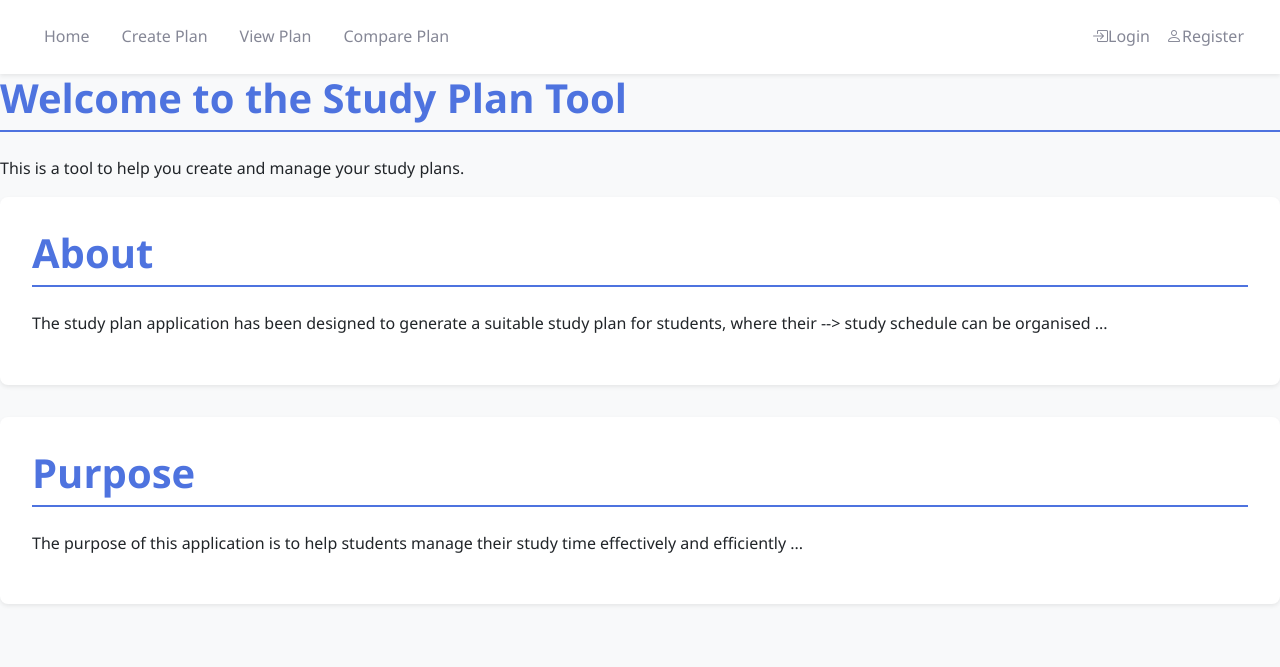
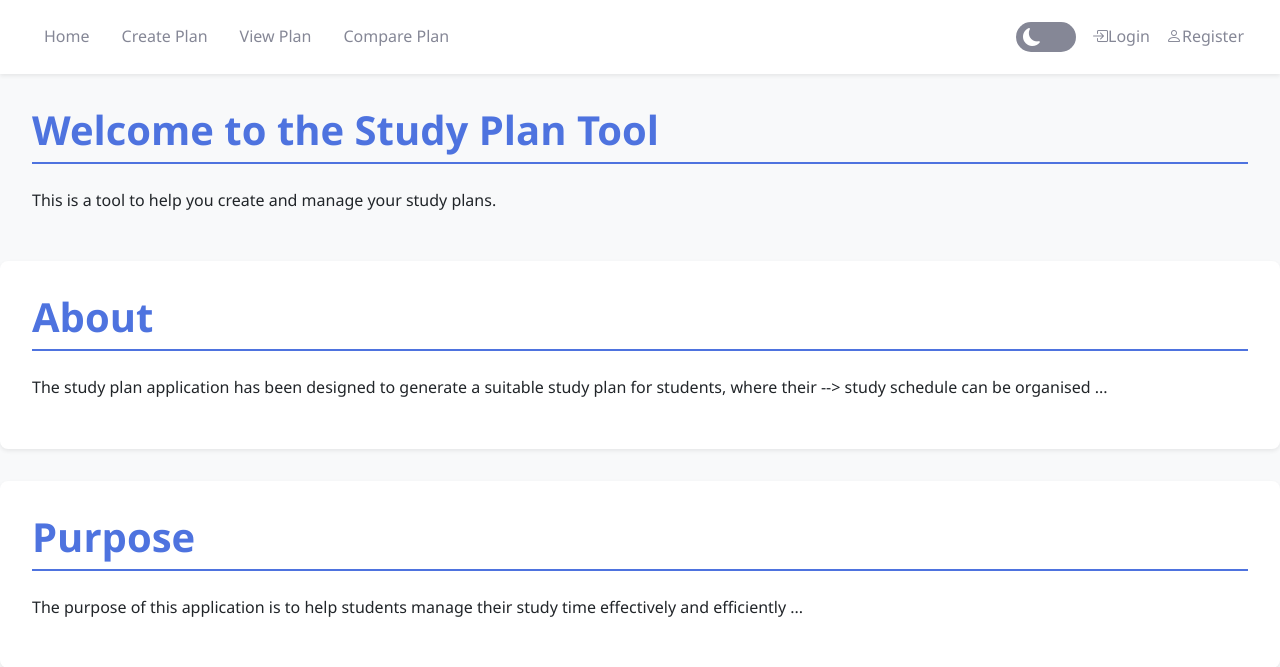
Before and after one commit to tri-tim-m-nguyen/study-plan-application, a Flask app: page / in a window 1280 px wide. Shown: the top 667 px of the page. Run offline with Flask 3, Linux system fonts and the light colour scheme.

Commit message:
redownloaded the login.html file I deleted in the latest push from the commit e14c5cc33a4e62fa72ca233c31e8661bccd77b90, I have also added a toggle on the main page in the nav bar that will allow users to switch from light to dark mode themes and have aligned the header on the home page with all other elements

```diff
--- a/app/static/global.css
+++ b/app/static/global.css
@@ -64,6 +64,10 @@
     transition: transform 0.3s ease;
   }
 
+  #Header{
+    padding: 2rem;
+  }
+
   #About:hover, #Purpose:hover {
     transform: translateY(-5px);
     box-shadow: var(--shadow-md);
@@ -89,3 +93,89 @@
     padding: 1rem 0;
     margin-top: auto;
   }
+
+  /* ===== Theme Switch Button ===== */
+.theme-switch-wrapper {
+    display: flex;
+    align-items: center;
+}
+
+.theme-switch {
+    position: relative;
+    display: inline-block;
+    width: 60px;
+    height: 30px;
+    background: var(--secondary-color);
+    border-radius: 50px;
+    cursor: pointer;
+    transition: background 0.3s ease;
+}
+
+.theme-switch .icon {
+    position: absolute;
+    top: 50%;
+    transform: translateY(-50%);
+    width: 28px;
+    height: 28px;
+    display: flex;
+    align-items: center;
+    justify-content: center;
+    font-size: 18px;
+    color: white;
+    transition: all 0.4s ease;
+}
+
+.theme-switch .moon {
+    left: 2px;
+}
+
+.theme-switch .sun {
+    right: 2px;
+    opacity: 0;
+}
+
+#theme-toggle {
+    display: none;
+}
+
+#theme-toggle:checked + .theme-switch {
+    background: var(--primary-color);
+}
+
+#theme-toggle:checked + .theme-switch .moon {
+    opacity: 0;
+}
+
+#theme-toggle:checked + .theme-switch .sun {
+    opacity: 1;
+}
+
+/* ===== Dark Mode Styles ===== */
+body.dark-mode {
+    background-color: #121212;
+    color: #f8f9fa;
+}
+
+body.dark-mode .navbar {
+    background-color: #1f1f1f;
+}
+
+body.dark-mode .nav-link {
+    color: #f8f9fa !important;
+}
+
+body.dark-mode h1,
+body.dark-mode h2,
+body.dark-mode h3 {
+    color: #f8f9fa;
+}
+
+body.dark-mode #About,
+body.dark-mode #Purpose {
+    background: #1f1f1f;
+    color: #f8f9fa;
+}
+
+body.dark-mode footer {
+    background-color: #000000;
+}
--- a/app/templates/base.html
+++ b/app/templates/base.html
@@ -32,7 +32,16 @@
                             </ul>
 
                             {% if show_auth_links %}
-                            <ul class="navbar-nav ms-auto mb-2 mb-lg-0">
+                            <ul class="navbar-nav ms-auto mb-2 mb-lg-0 d-flex align-items-center">
+                                <li class="nav-item mx-2">
+                                    <div class="theme-switch-wrapper">
+                                        <input type="checkbox" id="theme-toggle" />
+                                        <label for="theme-toggle" class="theme-switch">
+                                            <span class="icon moon"><i class="bi bi-moon-fill"></i></span>
+                                            <span class="icon sun"><i class="bi bi-sun-fill"></i></span>
+                                        </label>
+                                    </div>
+                                </li>
                                 <li><a class = "nav-link" href="{{ url_for('login') }}"><i class="bi bi-box-arrow-in-right"></i>Login</a></li>
                                 <li><a class = "nav-link" href="{{ url_for('signup') }}"><i class="bi bi-person"></i>Register</a></li>
                             </ul>
@@ -59,5 +68,17 @@
         <script src="https://cdn.jsdelivr.net/npm/bootstrap@5.3.3/dist/js/bootstrap.bundle.min.js"
         integrity="sha384-YvpcrYf0tY3lHB60NNkmXc5s9fDVZLESaAA55NDzOxhy9GkcIdslK1eN7N6jIeHz"
         crossorigin="anonymous"></script>
+
+        <script>
+            const toggleSwitch = document.getElementById('theme-toggle');
+
+            toggleSwitch.addEventListener('change', () => {
+                if (toggleSwitch.checked) {
+                    document.body.classList.add('dark-mode');
+                } else {
+                    document.body.classList.remove('dark-mode');
+                }
+            });
+        </script>
     </body>
 </html>
--- a/app/templates/index.html
+++ b/app/templates/index.html
@@ -2,8 +2,10 @@
 
 {% block content %}
     <!-- Work In Progress -->
-    <h1>Welcome to the Study Plan Tool</h1>
-    <p>This is a tool to help you create and manage your study plans.</p>
+    <div id = "Header">
+        <h1><b>Welcome to the Study Plan Tool</b></h1>
+        <p>This is a tool to help you create and manage your study plans.</p>
+    </div>
     <div id = "About">
         <h1><b>About</b></h1>
         <p>The study plan application has been designed to generate a suitable study plan for students, where their  -->
```
Also changed, not shown: app/templates/login.html (added, +40 -0 lines).
